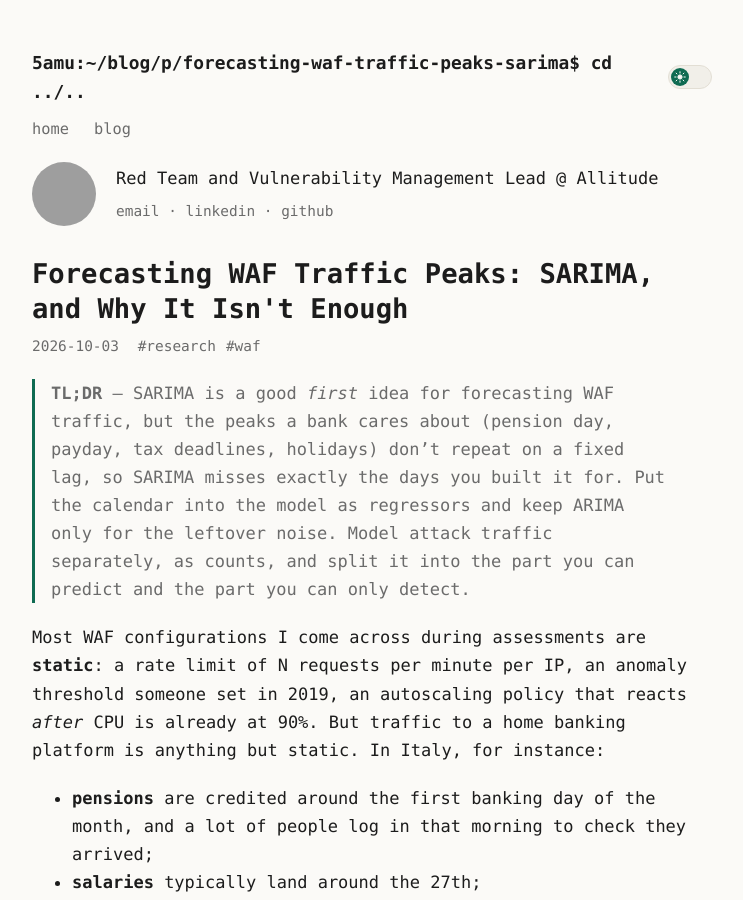
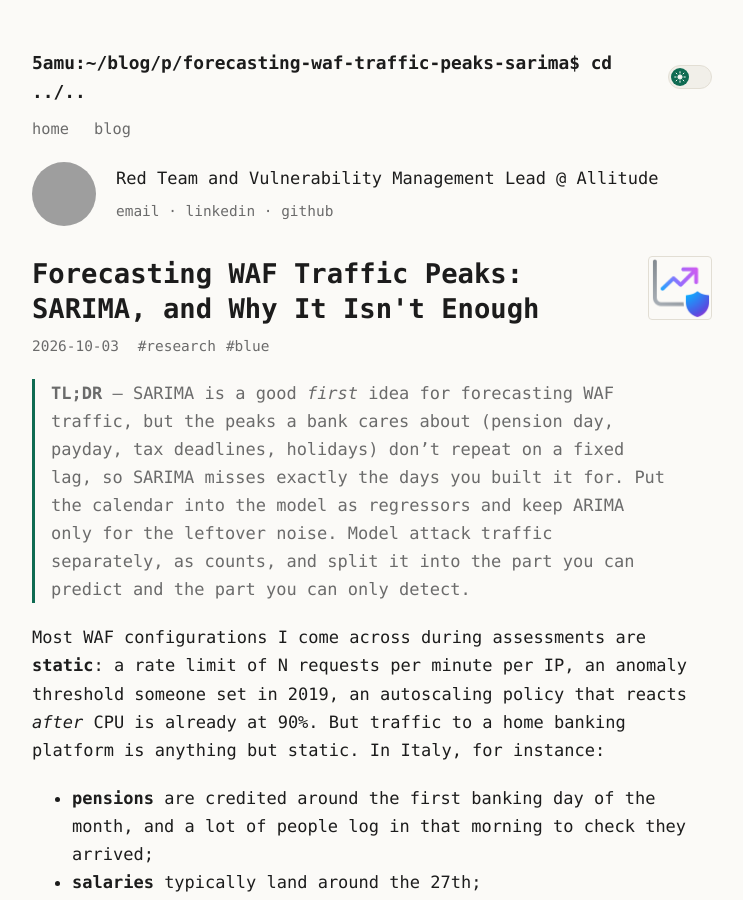
Before and after one commit to 5amu/5amu.github.io, a Jekyll site: the page built from _posts/2026-10-03-forecasting-waf-traffic-peaks-sarima.md, in a window 1280 px wide and 900 px high. Shown: the whole window, without its empty margins (268-1011 px from the left). Built offline with Jekyll 4.4.1, drawn with Linux system fonts in a browser that asks for light colours; some web fonts are replaced; grey boxes are pictures that could not be loaded.

Commit message:
Add thumbnail to WAF forecasting post, retag as research/blue
The thumbnail composes two Fluent UI System Icons (Microsoft, MIT
license), "data-trending" with a "shield" badge, rendered to a 512x512
transparent PNG like the other post icons. It also becomes the post's
og:image/twitter:image.

Co-Authored-By: Claude Opus 5.5 <noreply@anthropic.com>
Claude-Session: https://claude.ai/code/session_01SY88Rsavz22gWxQfkKa6su

```diff
--- a/_posts/2026-10-03-forecasting-waf-traffic-peaks-sarima.md
+++ b/_posts/2026-10-03-forecasting-waf-traffic-peaks-sarima.md
@@ -3,7 +3,8 @@ title: "Forecasting WAF Traffic Peaks: SARIMA, and Why It Isn't Enough"
 description: "Can a seasonal ARIMA model running on WAF logs predict legitimate traffic peaks and attack peaks for a home banking platform around pension days, paydays and holidays? A backtest on synthetic data shows where SARIMA breaks, and proposes a calendar-aware regression with ARIMA errors plus a negative binomial model for attack traffic instead."
 categories:
   - research
-  - waf
+  - blue
+image: /assets/img/waf-forecast-icon.png
 ---
 > **TL;DR** — SARIMA is a good *first* idea for forecasting WAF traffic, but
 > the peaks a bank cares about (pension day, payday, tax deadlines,
```
Also changed, not shown: assets/img/waf-forecast-icon.png (added).
